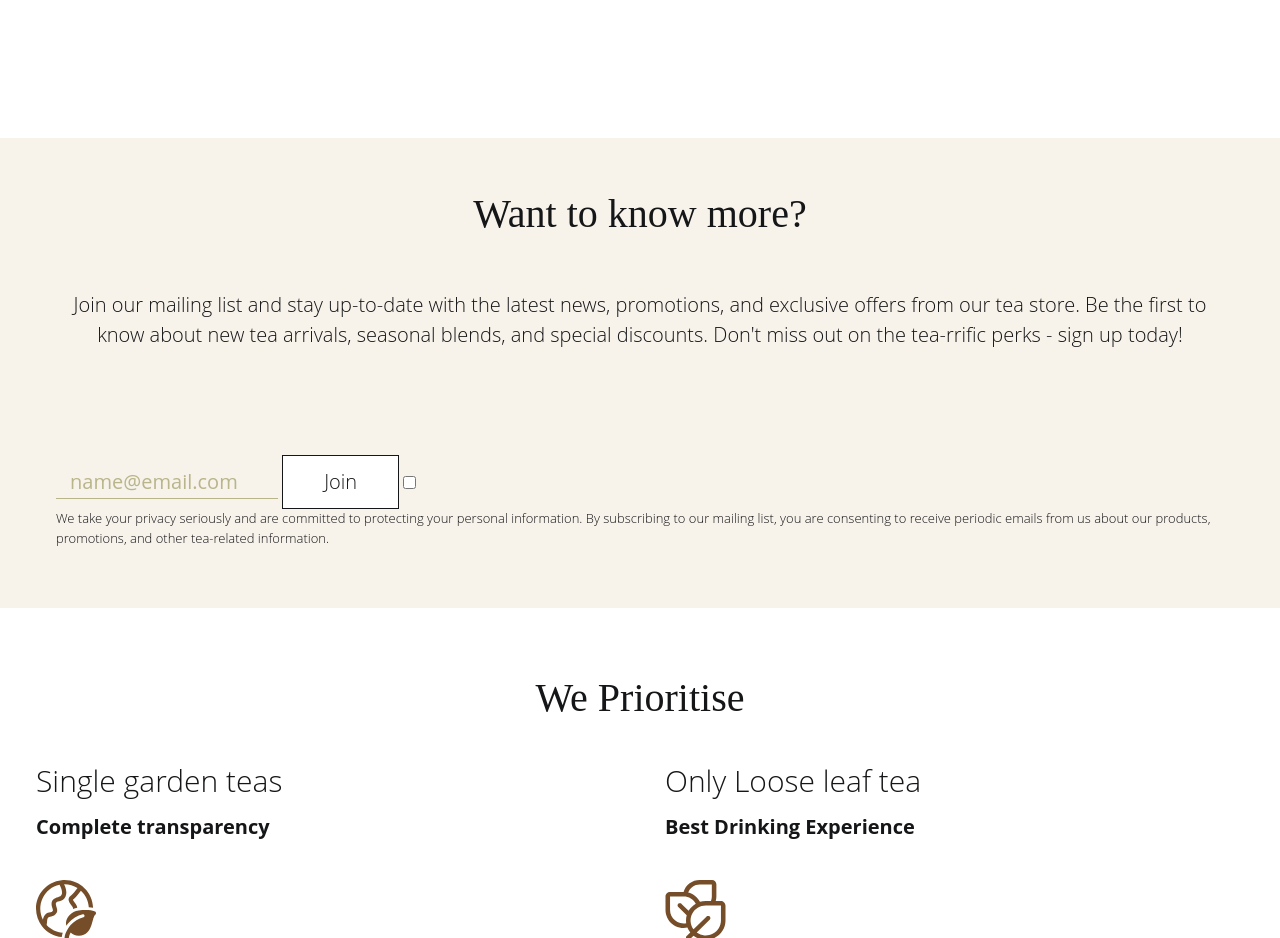
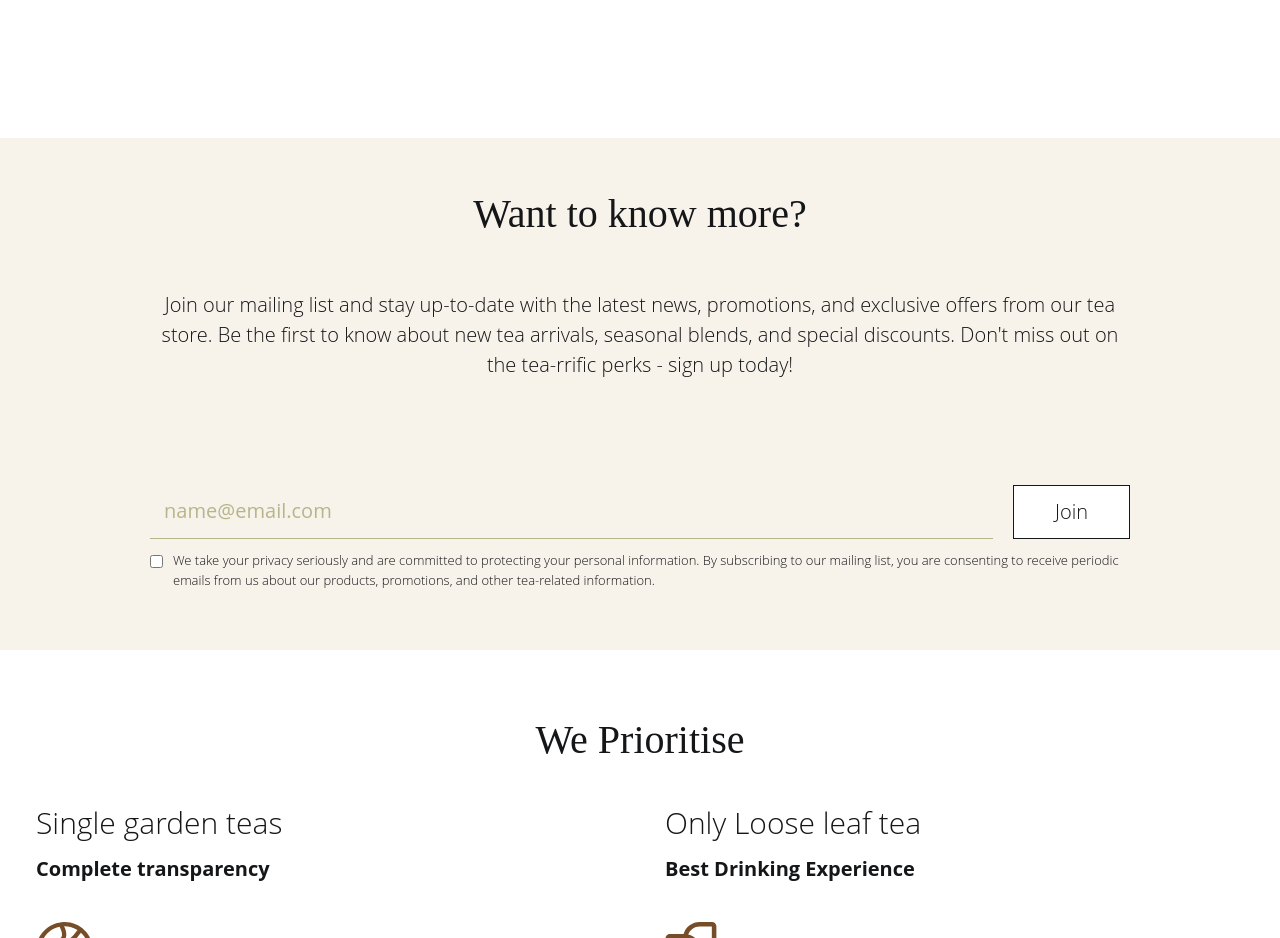
Before and after one commit to yastrb/tea-shop, a website: page index.html in a window 1280 px wide. Shown: the part 2520-3458 px from the top of the page. Drawn offline with Linux system fonts and the light colour scheme.

Commit message:
new commit

```diff
--- a/index.html
+++ b/index.html
@@ -125,12 +125,14 @@
         </blockquote>
 
         <section class=" mb-20 sm:mb-[60px] md:mb-[120px] 2xl:mb-[150px]">
-            <h3 class=" font-cormorant text-2xl font-normal text-center sm:text-[40px] sm:mb-[30px] md:mb-[40px] 2xl:mb-[60px]" >Explore our Collections</h3>
+            <h3
+                class=" font-cormorant text-2xl font-normal text-center sm:text-[40px] sm:mb-[30px] md:mb-[40px] 2xl:mb-[60px]">
+                Explore our Collections</h3>
             <div class=" mx-auto ">
                 <div class=" flex flex-wrap justify-center sm:gap-[6px] grid-cols-2 md:grid-cols-3 lg:grid-cols-5">
                     <!-- card -->
-                    <div >
-                        <div class=" flex justify-center mb-[10px] w-[208px] h-[208px]" >
+                    <div>
+                        <div class=" flex justify-center mb-[10px] w-[208px] h-[208px]">
                             <img src="/images/black.png" alt="">
                         </div>
                         <div class=" text-center">
@@ -188,7 +190,8 @@
         <section class="  bg-main">
             <div class=" pt-[50px] px-[10px] max-w-[1240px] mx-auto">
                 <h3 class=" font-cormorant text-2xl text-center mb-[30px]">What our Clients say</h3>
-                <ul class=" pb-[30px] flex flex-col justify-center sm:flex-row gap-[30px] sm:gap-x-5 sm:gap-y-[30px] md:gap-x-[76px] md:gap-y-[30px]  lg:gap-6 sm:flex-wrap ">
+                <ul
+                    class=" pb-[30px] flex flex-col justify-center sm:flex-row gap-[30px] sm:gap-x-5 sm:gap-y-[30px] md:gap-x-[76px] md:gap-y-[30px]  lg:gap-6 sm:flex-wrap ">
                     <li class=" sm:w-[220px] md:w-[280px] mb-[30px]">
                         <blockquote>
                             <p class=" review">"As a tea enthusiast, I have tried teas from all over the world,
@@ -203,7 +206,8 @@
                     <li class=" sm:w-[220px] md:w-[280px]  mb-[30px]">
                         <blockquote>
                             <p class=" review">"I am not a big tea drinker, but this tea store has converted me.
-                                I highly recommend this tea store to anyone looking for a high-quality tea experience."</p>
+                                I highly recommend this tea store to anyone looking for a high-quality tea experience."
+                            </p>
                         </blockquote>
                         <cite class=" cite">March Hare</cite>
                     </li>
@@ -211,7 +215,8 @@
                     <li class=" sm:w-[220px] md:w-[280px]  mb-[30px] hidden sm:block">
                         <blockquote>
                             <p class=" review">"If you're a tea lover, you must visit this tea store.
-                                The selection is vast and the quality is outstanding. I guarantee you won't be disappointed."</p>
+                                The selection is vast and the quality is outstanding. I guarantee you won't be
+                                disappointed."</p>
                         </blockquote>
                         <cite class=" cite">Dormouse</cite>
                     </li>
@@ -231,7 +236,8 @@
         <section>
             <div class=" mx-auto max-w-[1240px] py-[50px] sm:py-[60px] md:py-[120px] lg:py-[150px] px-4">
                 <h3 class=" font-cormorant text-2xl md:text-[40px] text-center mb-[30px] sm:mb-[60px]">Our Tea Blog</h3>
-                <ul class=" flex flex-col px-[45px] lg:grid lg:grid-cols-2 lg:px-5 lg:gap-x-5 lg:gap-y-[60px] 2xl:gap-x-[58px] 2xl:gap-y-[40px]">
+                <ul
+                    class=" flex flex-col px-[45px] lg:grid lg:grid-cols-2 lg:px-5 lg:gap-x-5 lg:gap-y-[60px] 2xl:gap-x-[58px] 2xl:gap-y-[40px]">
 
                     <li class=" blog__item">
                         <div class=" basis-1/2">
@@ -279,29 +285,38 @@
                     </li>
                 </ul>
                 <div class=" flex justify-center">
-                <a href="#" class=" mt-[34px] px-[41px] py-3 flex  justify-center border w-[152px] ">View all</a>
-            </div>
+                    <a href="#" class=" mt-[34px] px-[41px] py-3 flex  justify-center border w-[152px] ">View all</a>
+                </div>
             </div>
         </section>
 
         <!-- Subscribe -->
         <section class="  bg-main md:bg-[url('/images/tea.png')] bg-no-repeat bg-right-bottom">
-            <div class=" max-w-[1200px] px-4 mx-auto py-[50px] md:py-[60px] 2xl:py-[100px] ">
-                <h2 class=" font-cormorant text-center 2xl:text-left  text-2xl sm:text-[40px] font-normal mb-[30px] md:mb-[60px] 2xl:mb-[50px]">Want to know more?</h2>
+            <div class=" max-w-[1200px] px-4 md:px-[64px] lg:px-[110px] mx-auto py-[50px] md:py-[60px] 2xl:py-[100px] 2xl:px-4 ">
+                <h2
+                    class=" font-cormorant text-center 2xl:text-left  text-2xl sm:text-[40px] font-normal mb-[30px] md:mb-[60px] 2xl:mb-[50px]">
+                    Want to know more?</h2>
                 <div class=" grid  2xl:grid-cols-2 gap-10">
-                    <p class=" text-center text-[13px] md:text-xl md:leading-[30px] font-light mb-[30px] md:mb-[60px] lg:mb-[65px]">
+                    <p
+                        class=" text-center text-[13px] md:text-xl md:leading-[30px] font-light mb-[30px] md:mb-[60px] lg:mb-[65px]">
                         Join our mailing list and stay up-to-date with the
                         latest news, promotions, and exclusive offers from our tea store.
                         Be the first to know about new tea arrivals, seasonal blends,
                         and special discounts. Don't miss out on the tea-rrific perks - sign up today!
                     </p>
                     <form action="">
-                        <input class="border-[#B8B58B] border-b-[1px] text-[#151618]  placeholder:text-xl placeholder:text-[#B8B58B] py-[3px] pl-[14px] placeholder:leading-[30px] bg-main" type="email" placeholder="name@email.com">
-                        <button type="submit" class=" bg-[#fff] border px-[41px] py-[12px] text-xl font-light">Join</button>
-                        <label>
-                            <input class=" " type="checkbox" >
-                            <span></span>
-                            <p class=" text-[13px] font-light">We take your privacy seriously and are committed to protecting your
+                        <div class=" flex flex-row flex-nowrap gap-5  mb-3">
+                            <input
+                                class="w-full bg-main bg-opacity-0	 border-[#B8B58B] border-b-[1px] text-[#151618]  placeholder:text-xl placeholder:text-[#B8B58B] py-[3px] pl-[14px] placeholder:leading-[30px]"
+                                type="email" placeholder="name@email.com">
+                            <button type="submit"
+                                class=" bg-[#fff] border px-[41px] py-[12px] text-xl font-light">Join</button>
+                        </div>
+
+                        <label class=" flex items-start flex-row gap-[10px]">
+                            <input class=" my-1 " type="checkbox">
+                            <p class=" text-[13px] font-light">We take your privacy seriously and are committed to
+                                protecting your
                                 personal information. By subscribing to our mailing list, you are consenting
                                 to receive periodic emails from us about our products, promotions,
                                 and other tea-related information.</p>
```
Also changed, not shown: css/main.css.
